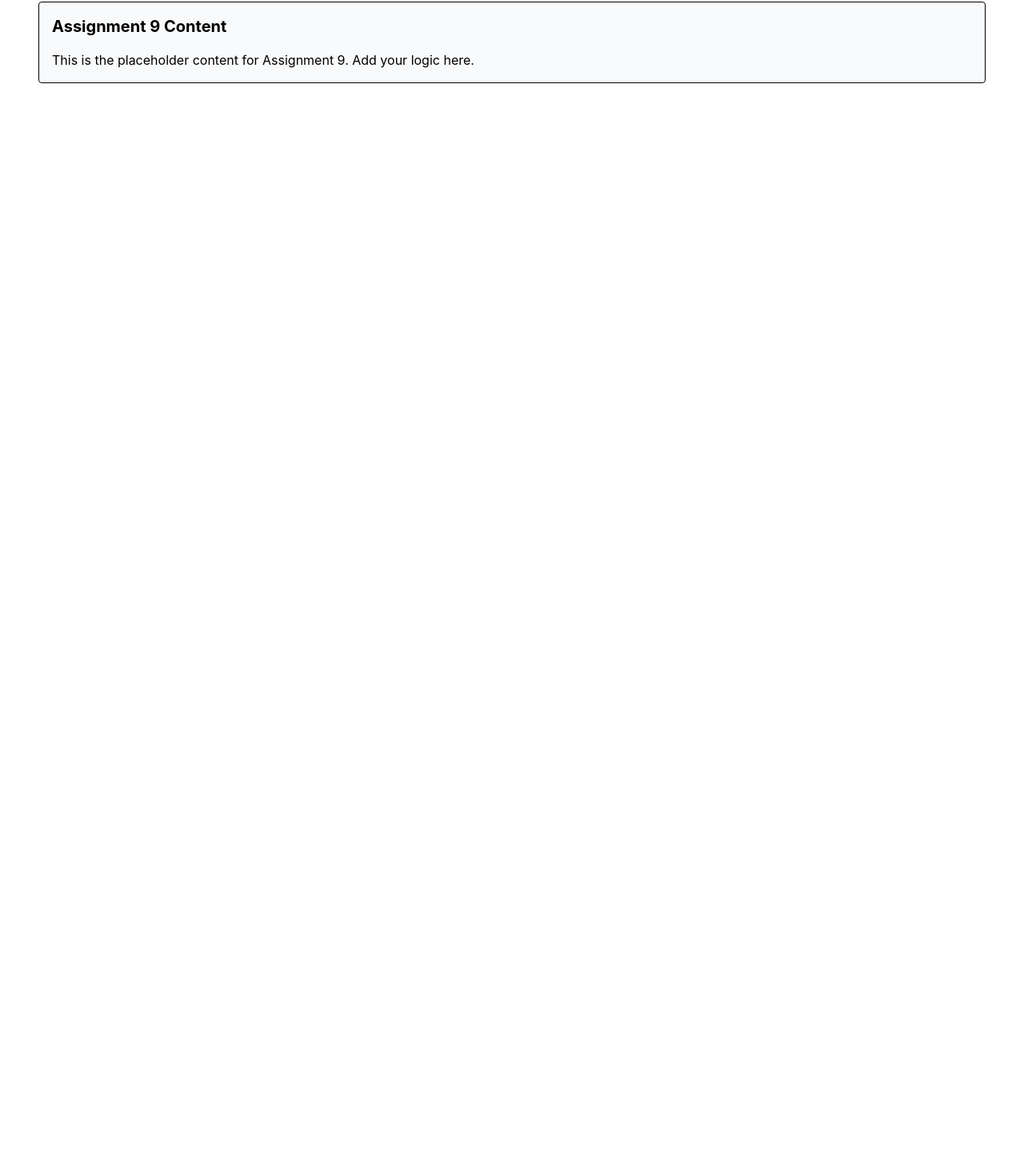
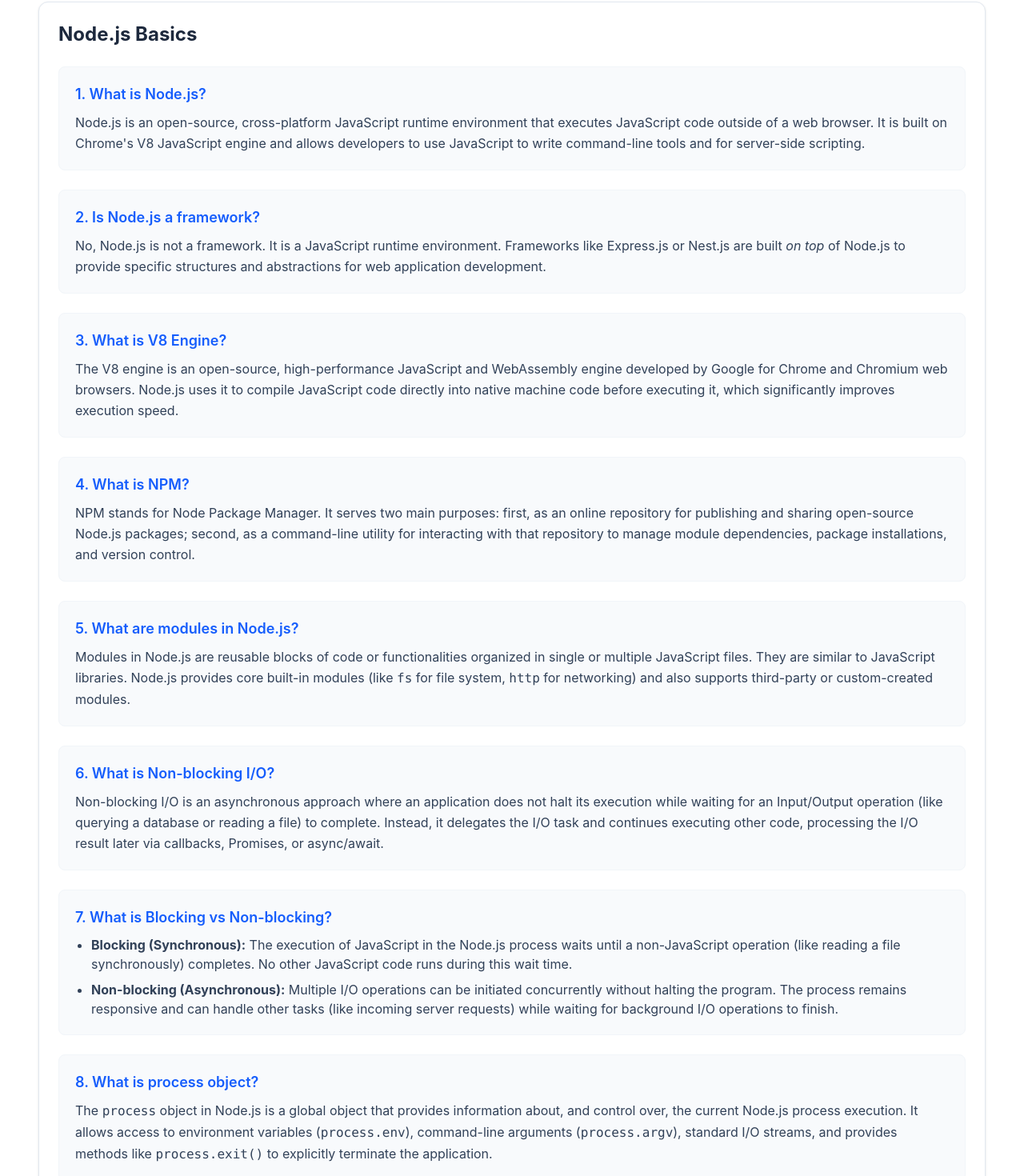
Before and after one commit to Guruprashath252006/Backend_learnings_assignments, a React (Vite) app: page /assignment/9 in a window 1280 px wide. Shown: the part 202-1672 px from the top of the page at 80% size. Before the commit the page ends 866 px from the top, so only its background shows below. Built offline with nearby package versions, Linux system fonts and the light colour scheme.

Commit message:
Assignment 9: Add Node.js text answers

```diff
--- a/src/assignments/Assignment9.jsx
+++ b/src/assignments/Assignment9.jsx
@@ -3,10 +3,54 @@ import AssignmentLayout from '../components/AssignmentLayout';
 
 const Assignment9 = () => {
   return (
-    <AssignmentLayout title="Assignment 9" id={9}>
-      <div className="p-4 border rounded bg-gray-50">
-        <h2 className="text-xl font-bold mb-4">Assignment 9 Content</h2>
-        <p>This is the placeholder content for Assignment 9. Add your logic here.</p>
+    <AssignmentLayout title="Assignment 9 - Node.js Basics" id={9}>
+      <div className="p-6 border rounded-xl bg-white shadow-sm space-y-6 dark:bg-slate-900 border-slate-200 dark:border-slate-800">
+        <h2 className="text-2xl font-bold mb-6 text-slate-800 dark:text-white">Node.js Basics</h2>
+
+        <div className="space-y-6 text-slate-700 dark:text-slate-300">
+          <div className="bg-slate-50 dark:bg-slate-800/50 p-5 rounded-lg border border-slate-100 dark:border-slate-800">
+            <h3 className="text-lg font-semibold text-blue-600 dark:text-blue-400 mb-2">1. What is Node.js?</h3>
+            <p className="leading-relaxed">Node.js is an open-source, cross-platform JavaScript runtime environment that executes JavaScript code outside of a web browser. It is built on Chrome's V8 JavaScript engine and allows developers to use JavaScript to write command-line tools and for server-side scripting.</p>
+          </div>
+
+          <div className="bg-slate-50 dark:bg-slate-800/50 p-5 rounded-lg border border-slate-100 dark:border-slate-800">
+            <h3 className="text-lg font-semibold text-blue-600 dark:text-blue-400 mb-2">2. Is Node.js a framework?</h3>
+            <p className="leading-relaxed">No, Node.js is not a framework. It is a JavaScript runtime environment. Frameworks like Express.js or Nest.js are built <em>on top</em> of Node.js to provide specific structures and abstractions for web application development.</p>
+          </div>
+
+          <div className="bg-slate-50 dark:bg-slate-800/50 p-5 rounded-lg border border-slate-100 dark:border-slate-800">
+            <h3 className="text-lg font-semibold text-blue-600 dark:text-blue-400 mb-2">3. What is V8 Engine?</h3>
+            <p className="leading-relaxed">The V8 engine is an open-source, high-performance JavaScript and WebAssembly engine developed by Google for Chrome and Chromium web browsers. Node.js uses it to compile JavaScript code directly into native machine code before executing it, which significantly improves execution speed.</p>
+          </div>
+
+          <div className="bg-slate-50 dark:bg-slate-800/50 p-5 rounded-lg border border-slate-100 dark:border-slate-800">
+            <h3 className="text-lg font-semibold text-blue-600 dark:text-blue-400 mb-2">4. What is NPM?</h3>
+            <p className="leading-relaxed">NPM stands for Node Package Manager. It serves two main purposes: first, as an online repository for publishing and sharing open-source Node.js packages; second, as a command-line utility for interacting with that repository to manage module dependencies, package installations, and version control.</p>
+          </div>
+
+          <div className="bg-slate-50 dark:bg-slate-800/50 p-5 rounded-lg border border-slate-100 dark:border-slate-800">
+            <h3 className="text-lg font-semibold text-blue-600 dark:text-blue-400 mb-2">5. What are modules in Node.js?</h3>
+            <p className="leading-relaxed">Modules in Node.js are reusable blocks of code or functionalities organized in single or multiple JavaScript files. They are similar to JavaScript libraries. Node.js provides core built-in modules (like <code>fs</code> for file system, <code>http</code> for networking) and also supports third-party or custom-created modules.</p>
+          </div>
+
+          <div className="bg-slate-50 dark:bg-slate-800/50 p-5 rounded-lg border border-slate-100 dark:border-slate-800">
+            <h3 className="text-lg font-semibold text-blue-600 dark:text-blue-400 mb-2">6. What is Non-blocking I/O?</h3>
+            <p className="leading-relaxed">Non-blocking I/O is an asynchronous approach where an application does not halt its execution while waiting for an Input/Output operation (like querying a database or reading a file) to complete. Instead, it delegates the I/O task and continues executing other code, processing the I/O result later via callbacks, Promises, or async/await.</p>
+          </div>
+
+          <div className="bg-slate-50 dark:bg-slate-800/50 p-5 rounded-lg border border-slate-100 dark:border-slate-800">
+            <h3 className="text-lg font-semibold text-blue-600 dark:text-blue-400 mb-2">7. What is Blocking vs Non-blocking?</h3>
+            <ul className="list-disc pl-5 mt-2 space-y-2">
+              <li><strong>Blocking (Synchronous):</strong> The execution of JavaScript in the Node.js process waits until a non-JavaScript operation (like reading a file synchronously) completes. No other JavaScript code runs during this wait time.</li>
+              <li><strong>Non-blocking (Asynchronous):</strong> Multiple I/O operations can be initiated concurrently without halting the program. The process remains responsive and can handle other tasks (like incoming server requests) while waiting for background I/O operations to finish.</li>
+            </ul>
+          </div>
+
+          <div className="bg-slate-50 dark:bg-slate-800/50 p-5 rounded-lg border border-slate-100 dark:border-slate-800">
+            <h3 className="text-lg font-semibold text-blue-600 dark:text-blue-400 mb-2">8. What is process object?</h3>
+            <p className="leading-relaxed">The <code>process</code> object in Node.js is a global object that provides information about, and control over, the current Node.js process execution. It allows access to environment variables (<code>process.env</code>), command-line arguments (<code>process.argv</code>), standard I/O streams, and provides methods like <code>process.exit()</code> to explicitly terminate the application.</p>
+          </div>
+        </div>
       </div>
     </AssignmentLayout>
   );
```
